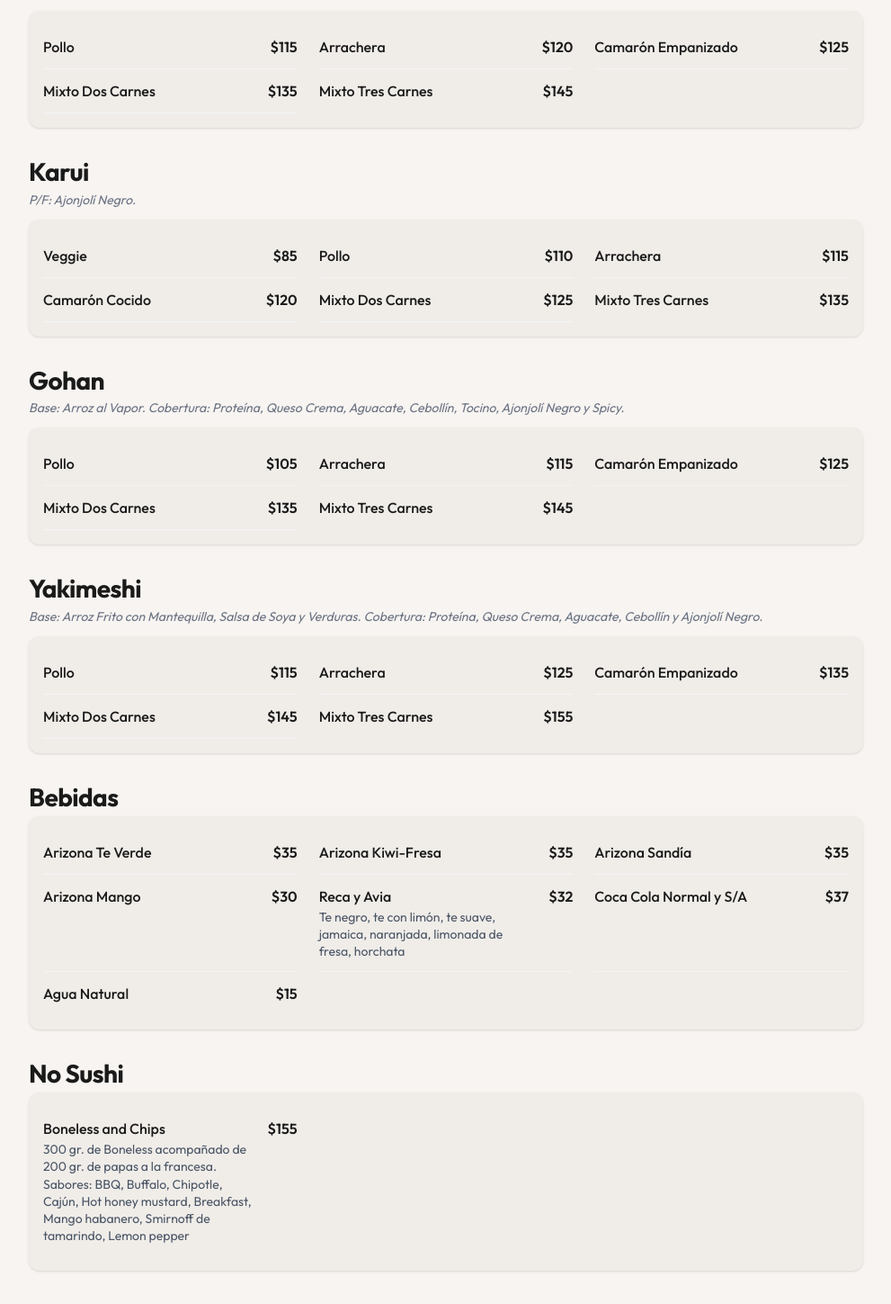
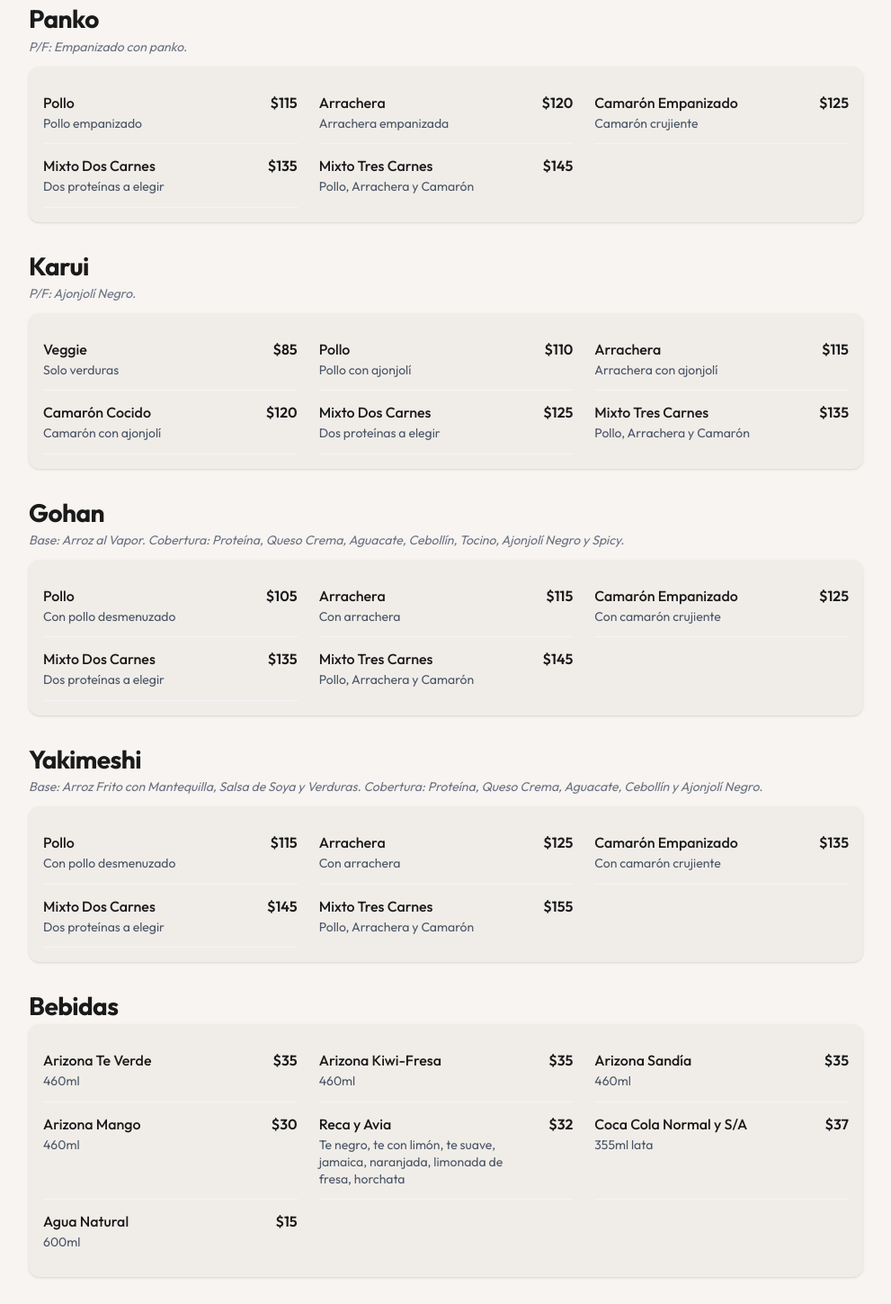
Before and after one commit to VictorLavalle/Panko-Sushi, a Next.js app: page / in a window 1280 px wide. Shown: the part 1946-3395 px from the top of the page at 90% size, without its empty margins (144-1135 px from the left). Built offline with nearby package versions, Linux system fonts and the light colour scheme.

Commit message:
feat: add English translations for all menu item descriptions

```diff
--- a/src/data/menu-data.ts
+++ b/src/data/menu-data.ts
@@ -18,13 +18,13 @@ export const menuData: MenuData = {
       name: "Entradas",
       displayOrder: 1,
       items: [
-        { id: "kakiages", name: "Kakiages", description: "Fritura de verduras en tempura", price: 95 },
-        { id: "kushiages", name: "Kushiages", description: "Dedos de queso (4 pzas.)", price: 95 },
-        { id: "gyozas-pork", name: "Gyozas Pork", description: "Empanadillas Rellenas de Carne de Puerco (6 pzas.)", price: 95 },
-        { id: "dragon-balls", name: "Dragon Balls", description: "Bolas de Arroz Empanizadas con Relleno de Queso Crema y Proteína a elegir: Pollo, Arrachera o Camarón (4 pzas.)", price: 95 },
-        { id: "papas-deluxe", name: "Papas Deluxe", description: "Papas a la francesa bañadas en salsa de queso con tocino y cebollín", price: 100 },
-        { id: "papas-francesa", name: "Papas a la Francesa", price: 75 },
-        { id: "camarones-tempura", name: "Camarones en Tempura", price: 145 },
+        { id: "kakiages", name: "Kakiages", description: "Fritura de verduras en tempura", descriptionEn: "Tempura vegetable fritters", price: 95 },
+        { id: "kushiages", name: "Kushiages", description: "Dedos de queso (4 pzas.)", descriptionEn: "Cheese sticks (4 pcs.)", price: 95 },
+        { id: "gyozas-pork", name: "Gyozas Pork", description: "Empanadillas Rellenas de Carne de Puerco (6 pzas.)", descriptionEn: "Pork-filled dumplings (6 pcs.)", price: 95 },
+        { id: "dragon-balls", name: "Dragon Balls", description: "Bolas de Arroz Empanizadas con Relleno de Queso Crema y Proteína a elegir: Pollo, Arrachera o Camarón (4 pzas.)", descriptionEn: "Breaded rice balls stuffed with cream cheese and your choice of protein: Chicken, Steak or Shrimp (4 pcs.)", price: 95 },
+        { id: "papas-deluxe", name: "Papas Deluxe", description: "Papas a la francesa bañadas en salsa de queso con tocino y cebollín", descriptionEn: "French fries topped with cheese sauce, bacon and chives", price: 100 },
+        { id: "papas-francesa", name: "Papas a la Francesa", description: "Porción de papas fritas", descriptionEn: "French fries", price: 75 },
+        { id: "camarones-tempura", name: "Camarones en Tempura", description: "Camarones crujientes en masa tempura", descriptionEn: "Crispy tempura-battered shrimp", price: 145 },
       ],
     },
     {
@@ -32,13 +32,14 @@ export const menuData: MenuData = {
       name: "Rollos",
       displayOrder: 2,
       description: "P/D: Alga, Aguacate, Zanahoria, Queso Crema, más la proteína que se elija.",
+      descriptionEn: "Includes: Seaweed, Avocado, Carrot, Cream Cheese, plus your choice of protein.",
       items: [
-        { id: "rollo-veggie", name: "Veggie", price: 90 },
-        { id: "rollo-pollo", name: "Pollo", price: 115 },
-        { id: "rollo-arrachera", name: "Arrachera", price: 120 },
-        { id: "rollo-camaron", name: "Camarón Cocido", price: 125 },
-        { id: "rollo-mixto-dos", name: "Mixto de Dos Carnes", description: "A elegir entre Pollo, Arrachera y Camarón", price: 130 },
-        { id: "rollo-mixto-tres", name: "Mixto de Tres Carnes", description: "Contiene Pollo, Arrachera y Camarón", price: 140 },
+        { id: "rollo-veggie", name: "Veggie", description: "Solo verduras", descriptionEn: "Vegetables only", price: 90 },
+        { id: "rollo-pollo", name: "Pollo", description: "Pollo desmenuzado", descriptionEn: "Shredded chicken", price: 115 },
+        { id: "rollo-arrachera", name: "Arrachera", description: "Arrachera a la plancha", descriptionEn: "Grilled steak", price: 120 },
+        { id: "rollo-camaron", name: "Camarón Cocido", description: "Camarón cocido", descriptionEn: "Cooked shrimp", price: 125 },
+        { id: "rollo-mixto-dos", name: "Mixto de Dos Carnes", description: "A elegir entre Pollo, Arrachera y Camarón", descriptionEn: "Choose two: Chicken, Steak or Shrimp", price: 130 },
+        { id: "rollo-mixto-tres", name: "Mixto de Tres Carnes", description: "Contiene Pollo, Arrachera y Camarón", descriptionEn: "Includes Chicken, Steak and Shrimp", price: 140 },
       ],
     },
     {
@@ -46,12 +47,13 @@ export const menuData: MenuData = {
       name: "Panko",
       displayOrder: 3,
       description: "P/F: Empanizado con panko.",
+      descriptionEn: "Panko-breaded and fried.",
       items: [
-        { id: "panko-pollo", name: "Pollo", price: 115 },
-        { id: "panko-arrachera", name: "Arrachera", price: 120 },
-        { id: "panko-camaron", name: "Camarón Empanizado", price: 125 },
-        { id: "panko-mixto-dos", name: "Mixto Dos Carnes", price: 135 },
-        { id: "panko-mixto-tres", name: "Mixto Tres Carnes", price: 145 },
+        { id: "panko-pollo", name: "Pollo", description: "Pollo empanizado", descriptionEn: "Breaded chicken", price: 115 },
+        { id: "panko-arrachera", name: "Arrachera", description: "Arrachera empanizada", descriptionEn: "Breaded steak", price: 120 },
+        { id: "panko-camaron", name: "Camarón Empanizado", description: "Camarón crujiente", descriptionEn: "Crispy breaded shrimp", price: 125 },
+        { id: "panko-mixto-dos", name: "Mixto Dos Carnes", description: "Dos proteínas a elegir", descriptionEn: "Choose two proteins", price: 135 },
+        { id: "panko-mixto-tres", name: "Mixto Tres Carnes", description: "Pollo, Arrachera y Camarón", descriptionEn: "Chicken, Steak and Shrimp", price: 145 },
       ],
     },
     {
@@ -59,13 +61,14 @@ export const menuData: MenuData = {
       name: "Karui",
       displayOrder: 4,
       description: "P/F: Ajonjolí Negro.",
+      descriptionEn: "Topped with black sesame.",
       items: [
-        { id: "karui-veggie", name: "Veggie", price: 85 },
-        { id: "karui-pollo", name: "Pollo", price: 110 },
-        { id: "karui-arrachera", name: "Arrachera", price: 115 },
-        { id: "karui-camaron", name: "Camarón Cocido", price: 120 },
-        { id: "karui-mixto-dos", name: "Mixto Dos Carnes", price: 125 },
-        { id: "karui-mixto-tres", name: "Mixto Tres Carnes", price: 135 },
+        { id: "karui-veggie", name: "Veggie", description: "Solo verduras", descriptionEn: "Vegetables only", price: 85 },
+        { id: "karui-pollo", name: "Pollo", description: "Pollo con ajonjolí", descriptionEn: "Chicken with sesame", price: 110 },
+        { id: "karui-arrachera", name: "Arrachera", description: "Arrachera con ajonjolí", descriptionEn: "Steak with sesame", price: 115 },
+        { id: "karui-camaron", name: "Camarón Cocido", description: "Camarón con ajonjolí", descriptionEn: "Shrimp with sesame", price: 120 },
+        { id: "karui-mixto-dos", name: "Mixto Dos Carnes", description: "Dos proteínas a elegir", descriptionEn: "Choose two proteins", price: 125 },
+        { id: "karui-mixto-tres", name: "Mixto Tres Carnes", description: "Pollo, Arrachera y Camarón", descriptionEn: "Chicken, Steak and Shrimp", price: 135 },
       ],
     },
     {
@@ -73,12 +76,13 @@ export const menuData: MenuData = {
       name: "Gohan",
       displayOrder: 5,
       description: "Base: Arroz al Vapor. Cobertura: Proteína, Queso Crema, Aguacate, Cebollín, Tocino, Ajonjolí Negro y Spicy.",
+      descriptionEn: "Base: Steamed rice. Toppings: Protein, Cream Cheese, Avocado, Chives, Bacon, Black Sesame and Spicy sauce.",
       items: [
-        { id: "gohan-pollo", name: "Pollo", price: 105 },
-        { id: "gohan-arrachera", name: "Arrachera", price: 115 },
-        { id: "gohan-camaron", name: "Camarón Empanizado", price: 125 },
-        { id: "gohan-mixto-dos", name: "Mixto Dos Carnes", price: 135 },
-        { id: "gohan-mixto-tres", name: "Mixto Tres Carnes", price: 145 },
+        { id: "gohan-pollo", name: "Pollo", description: "Con pollo desmenuzado", descriptionEn: "With shredded chicken", price: 105 },
+        { id: "gohan-arrachera", name: "Arrachera", description: "Con arrachera", descriptionEn: "With grilled steak", price: 115 },
+        { id: "gohan-camaron", name: "Camarón Empanizado", description: "Con camarón crujiente", descriptionEn: "With crispy shrimp", price: 125 },
+        { id: "gohan-mixto-dos", name: "Mixto Dos Carnes", description: "Dos proteínas a elegir", descriptionEn: "Choose two proteins", price: 135 },
+        { id: "gohan-mixto-tres", name: "Mixto Tres Carnes", description: "Pollo, Arrachera y Camarón", descriptionEn: "Chicken, Steak and Shrimp", price: 145 },
       ],
     },
     {
@@ -86,12 +90,13 @@ export const menuData: MenuData = {
       name: "Yakimeshi",
       displayOrder: 6,
       description: "Base: Arroz Frito con Mantequilla, Salsa de Soya y Verduras. Cobertura: Proteína, Queso Crema, Aguacate, Cebollín y Ajonjolí Negro.",
+      descriptionEn: "Base: Fried rice with butter, soy sauce and vegetables. Toppings: Protein, Cream Cheese, Avocado, Chives and Black Sesame.",
       items: [
-        { id: "yakimeshi-pollo", name: "Pollo", price: 115 },
-        { id: "yakimeshi-arrachera", name: "Arrachera", price: 125 },
-        { id: "yakimeshi-camaron", name: "Camarón Empanizado", price: 135 },
-        { id: "yakimeshi-mixto-dos", name: "Mixto Dos Carnes", price: 145 },
-        { id: "yakimeshi-mixto-tres", name: "Mixto Tres Carnes", price: 155 },
+        { id: "yakimeshi-pollo", name: "Pollo", description: "Con pollo desmenuzado", descriptionEn: "With shredded chicken", price: 115 },
+        { id: "yakimeshi-arrachera", name: "Arrachera", description: "Con arrachera", descriptionEn: "With grilled steak", price: 125 },
+        { id: "yakimeshi-camaron", name: "Camarón Empanizado", description: "Con camarón crujiente", descriptionEn: "With crispy shrimp", price: 135 },
+        { id: "yakimeshi-mixto-dos", name: "Mixto Dos Carnes", description: "Dos proteínas a elegir", descriptionEn: "Choose two proteins", price: 145 },
+        { id: "yakimeshi-mixto-tres", name: "Mixto Tres Carnes", description: "Pollo, Arrachera y Camarón", descriptionEn: "Chicken, Steak and Shrimp", price: 155 },
       ],
     },
     {
@@ -99,13 +104,13 @@ export const menuData: MenuData = {
       name: "Bebidas",
       displayOrder: 7,
       items: [
-        { id: "arizona-verde", name: "Arizona Te Verde", price: 35 },
-        { id: "arizona-kiwi", name: "Arizona Kiwi-Fresa", price: 35 },
-        { id: "arizona-sandia", name: "Arizona Sandía", price: 35 },
-        { id: "arizona-mango", name: "Arizona Mango", price: 30 },
-        { id: "reca-avia", name: "Reca y Avia", description: "Te negro, te con limón, te suave, jamaica, naranjada, limonada de fresa, horchata", price: 32 },
-        { id: "coca-cola", name: "Coca Cola Normal y S/A", price: 37 },
-        { id: "agua-natural", name: "Agua Natural", price: 15 },
+        { id: "arizona-verde", name: "Arizona Te Verde", description: "460ml", descriptionEn: "460ml - Green Tea", price: 35 },
+        { id: "arizona-kiwi", name: "Arizona Kiwi-Fresa", description: "460ml", descriptionEn: "460ml - Kiwi-Strawberry", price: 35 },
+        { id: "arizona-sandia", name: "Arizona Sandía", description: "460ml", descriptionEn: "460ml - Watermelon", price: 35 },
+        { id: "arizona-mango", name: "Arizona Mango", description: "460ml", price: 30 },
+        { id: "reca-avia", name: "Reca y Avia", description: "Te negro, te con limón, te suave, jamaica, naranjada, limonada de fresa, horchata", descriptionEn: "Black tea, lemon tea, mild tea, hibiscus, orangeade, strawberry lemonade, horchata", price: 32 },
+        { id: "coca-cola", name: "Coca Cola Normal y S/A", description: "355ml lata", descriptionEn: "355ml can - Regular and Sugar-free", price: 37 },
+        { id: "agua-natural", name: "Agua Natural", description: "600ml", descriptionEn: "600ml - Water", price: 15 },
       ],
     },
     {
@@ -113,7 +118,7 @@ export const menuData: MenuData = {
       name: "No Sushi",
       displayOrder: 8,
       items: [
-        { id: "boneless-chips", name: "Boneless and Chips", description: "300 gr. de Boneless acompañado de 200 gr. de papas a la francesa. Sabores: BBQ, Buffalo, Chipotle, Cajún, Hot honey mustard, Breakfast, Mango habanero, Smirnoff de tamarindo, Lemon pepper", price: 155 },
+        { id: "boneless-chips", name: "Boneless and Chips", description: "300 gr. de Boneless acompañado de 200 gr. de papas a la francesa. Sabores: BBQ, Buffalo, Chipotle, Cajún, Hot honey mustard, Breakfast, Mango habanero, Smirnoff de tamarindo, Lemon pepper", descriptionEn: "300g boneless wings with 200g french fries. Flavors: BBQ, Buffalo, Chipotle, Cajun, Hot honey mustard, Breakfast, Mango habanero, Tamarind Smirnoff, Lemon pepper", price: 155 },
       ],
     },
     {
@@ -121,7 +126,7 @@ export const menuData: MenuData = {
       name: "Postres",
       displayOrder: 9,
       items: [
-        { id: "gyozas-nutella", name: "Gyozas Nutella", price: 95 },
+        { id: "gyozas-nutella", name: "Gyozas Nutella", description: "Gyozas rellenas de Nutella", descriptionEn: "Nutella-filled gyozas", price: 95 },
       ],
     },
     {
@@ -129,9 +134,9 @@ export const menuData: MenuData = {
       name: "Extras",
       displayOrder: 10,
       items: [
-        { id: "paquete-salsas", name: "Paquete de Salsas", price: 15 },
-        { id: "salsa-individual", name: "Salsa Individual", price: 5 },
-        { id: "chiles-toreados", name: "Chiles Toreados", price: 10 },
+        { id: "paquete-salsas", name: "Paquete de Salsas", description: "Soya, spicy y anguila", descriptionEn: "Soy, spicy and eel sauce", price: 15 },
+        { id: "salsa-individual", name: "Salsa Individual", description: "Una salsa a elegir", descriptionEn: "Single sauce of your choice", price: 5 },
+        { id: "chiles-toreados", name: "Chiles Toreados", description: "Chiles toreados con limón", descriptionEn: "Charred peppers with lime", price: 10 },
       ],
     },
   ],
--- a/src/data/types.ts
+++ b/src/data/types.ts
@@ -9,6 +9,7 @@ export interface MenuItem {
   id: string;
   name: string;
   description?: string;
+  descriptionEn?: string;
   price?: number;
   proteinOptions?: ProteinOption[];
 }
@@ -19,6 +20,7 @@ export interface Category {
   name: string;
   displayOrder: number;
   description?: string;
+  descriptionEn?: string;
   items: MenuItem[];
 }
 
--- a/src/i18n/en.json
+++ b/src/i18n/en.json
@@ -23,5 +23,6 @@
   "category.no-sushi": "No Sushi",
   "category.postres": "Desserts",
   "category.extras": "Extras",
-  "whatsapp.message": "Hi, I'd like to place an order 🍣"
+  "whatsapp.message": "Hi, I'd like to place an order 🍣",
+  "whatsapp.order": "Order"
 }
--- a/src/i18n/es.json
+++ b/src/i18n/es.json
@@ -23,5 +23,6 @@
   "category.no-sushi": "No Sushi",
   "category.postres": "Postres",
   "category.extras": "Extras",
-  "whatsapp.message": "Hola, me gustaría hacer un pedido 🍣"
+  "whatsapp.message": "Hola, me gustaría hacer un pedido 🍣",
+  "whatsapp.order": "Ordenar"
 }
```
